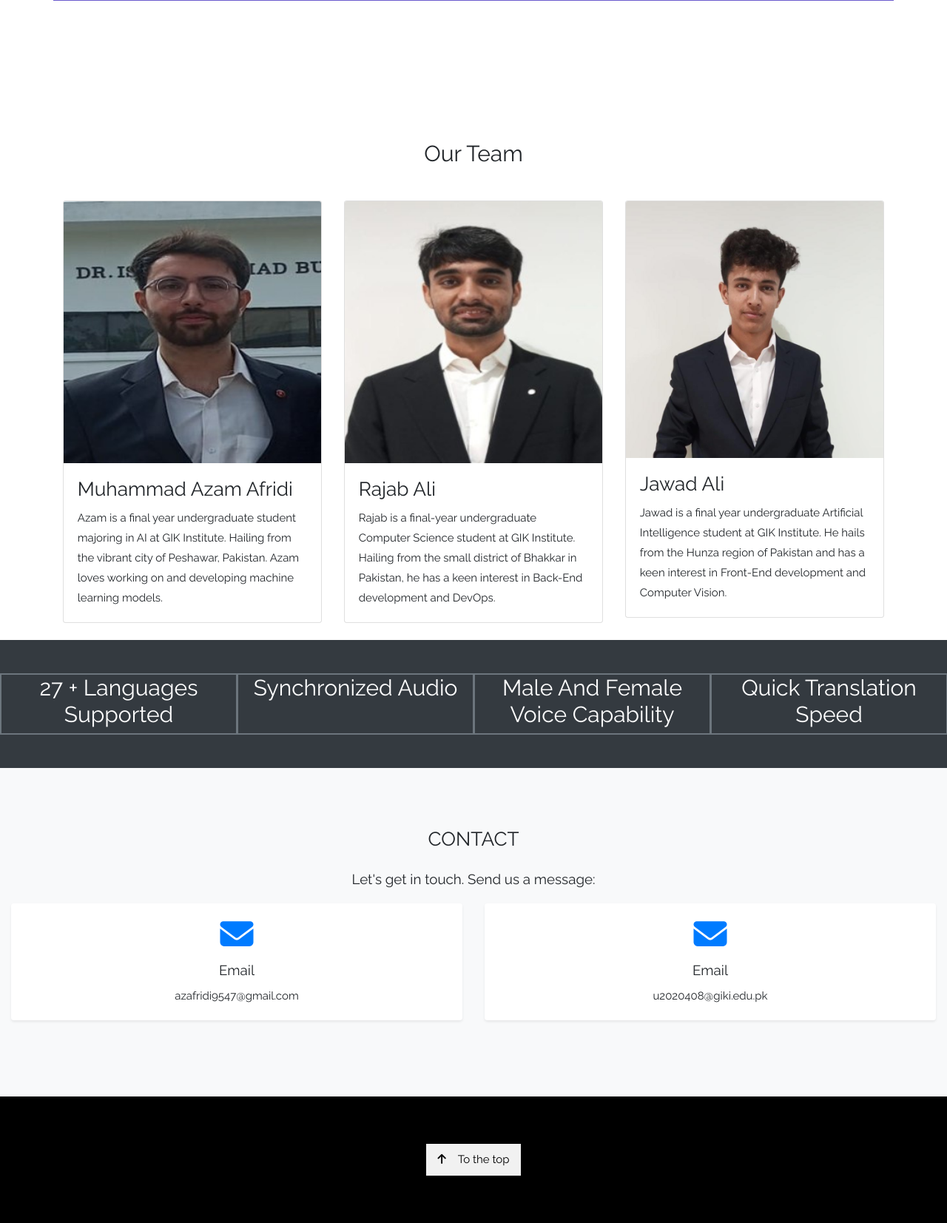
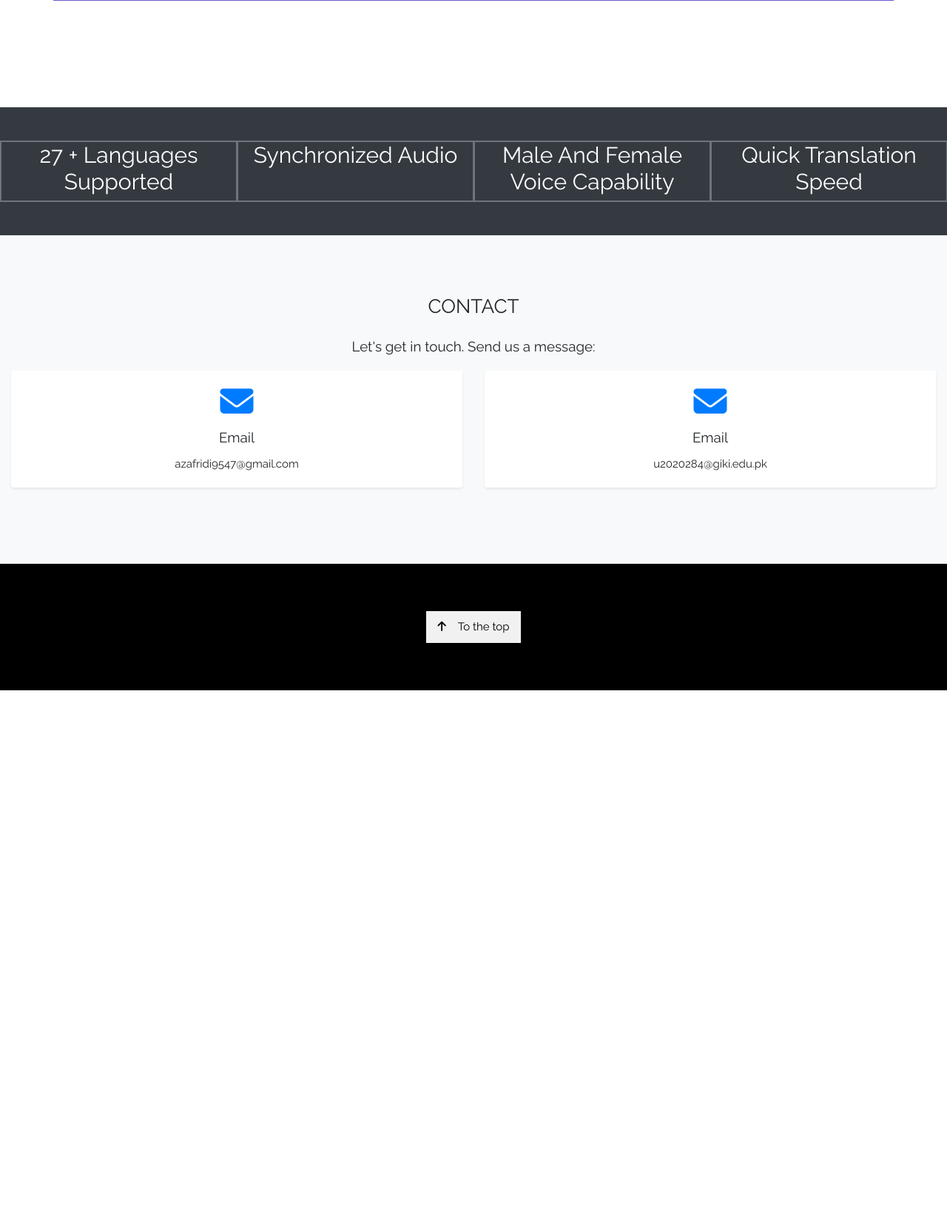
Before and after one commit to azamafridi23/2024-AI-Challenge-NatLearn, a Django app: page / in a window 1280 px wide. Shown: the part 1268-2921 px from the top of the page at 74% size. After the commit the page ends 2201 px from the top, so only its background shows below. Run offline with Django 4.2, Linux system fonts and the light colour scheme; some libraries are stand-ins or nearby versions.

Commit message:
Modified frontend

```diff
--- a/templates/combined.html
+++ b/templates/combined.html
@@ -172,7 +172,7 @@
         }
 
         nav {
-  background-color:  #332940;;
+  background-color:  #332940;
   color: wheat;
   display: flex;
   justify-content: space-between;
@@ -210,7 +210,7 @@
 
 <body>
     <div class="container-fluid">
-        <div class="row" style="background-color: #332940;; color: wheat;">
+        <div class="row" style="background-color: #332940; color: wheat;">
             <div class="col">
                 <nav>
                     <div class="logo"><img src="{% static 'app/logo.png' %}"
--- a/templates/home.html
+++ b/templates/home.html
@@ -168,50 +168,6 @@
         </div>
     </div>
 
-    <!-- Team Section -->
-    <div class="container" id="team">
-        <h2 class="text-center my-5">Our Team</h2>
-        <div class="row">
-            <div class="col-lg-4 col-md-6 mb-4">
-                <div class="card">
-                    <img src="{% static 'app/azam_pic.jpg' %}"
-                        class="card-img-top" alt="...">
-                    <div class="card-body">
-                        <h3 class="card-title">Muhammad Azam Afridi</h3>
-                        <p class="card-text">Azam is a final year undergraduate student majoring in AI at GIK
-                            Institute. Hailing from
-                            the
-                            vibrant city of Peshawar, Pakistan. Azam loves working on and developing machine
-                            learning
-                            models.</p>
-                    </div>
-                </div>
-            </div>
-            <div class="col-lg-4 col-md-6 mb-4">
-                <div class="card">
-                    <img src="{% static 'app/rajab_pic.jpg' %}"
-                        class="card-img-top" alt="...">
-                    <div class="card-body">
-                        <h3 class="card-title">Rajab Ali</h3>
-                        <p class="card-text">Rajab is a final-year undergraduate Computer Science student at
-                            GIK Institute. Hailing from
-                            the small district of Bhakkar in Pakistan, he has a keen interest in Back-End development
-                            and DevOps.</p>
-                    </div>
-                </div>
-            </div>
-            <div class="col-lg-4 col-md-6 mb-4">
-                <div class="card">
-                    <img src="{% static 'app/jawad_pic.jpeg' %}" class="card-img-top" alt="...">
-                    <div class="card-body">
-                        <h3 class="card-title">Jawad Ali</h3>
-                        <p class="card-text">Jawad is a final year undergraduate Artificial Intelligence student at GIK Institute. He hails from the Hunza region of Pakistan and has a keen interest in Front-End development and Computer Vision.
-                        </p>
-                    </div>
-                </div>
-            </div>
-        </div>
-    </div>
 
     <!-- Promo Section "Statistics" -->
     <div class="container-fluid bg-dark">
@@ -251,7 +207,7 @@
                 <div class="card-body text-center">
                     <i class="fas fa-envelope fa-fw fa-3x text-primary mb-3"></i>
                     <h5 class="card-title">Email</h5>
-                    <p class="card-text">u2020408@giki.edu.pk</p>
+                    <p class="card-text">u2020284@giki.edu.pk</p>
                 </div>
             </div>
         </div>
```
Also changed, not shown: templates/dashboard.html (+1 -45 lines).
